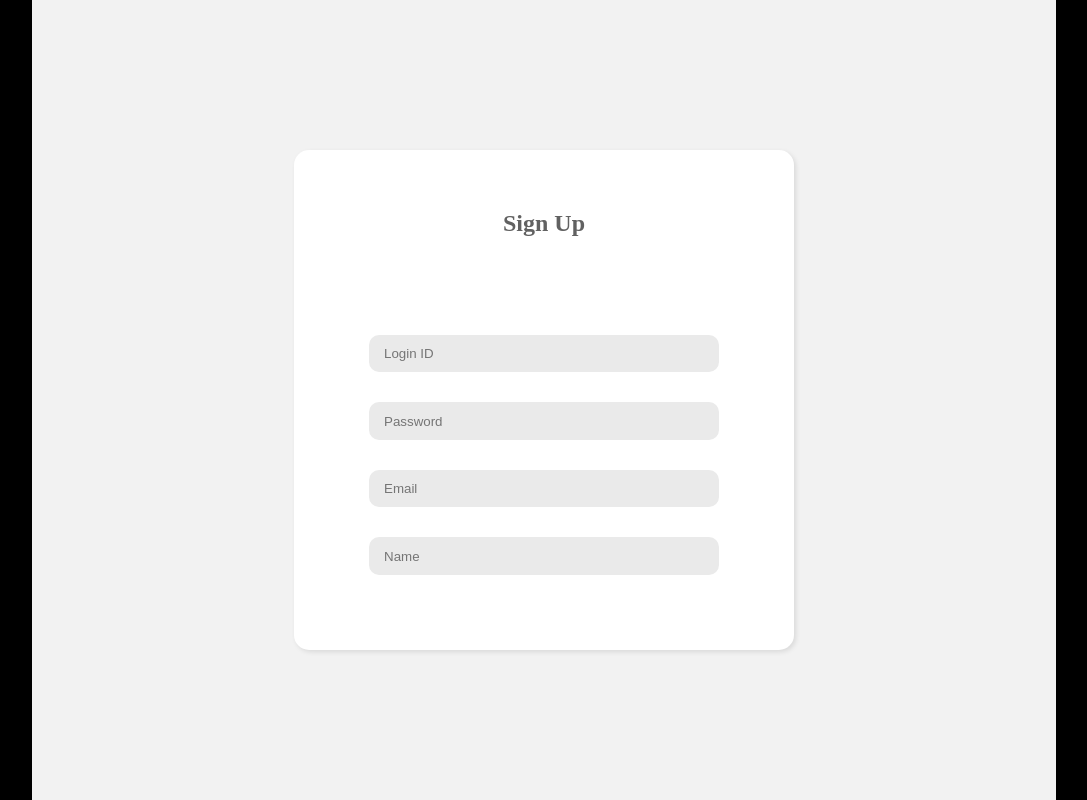
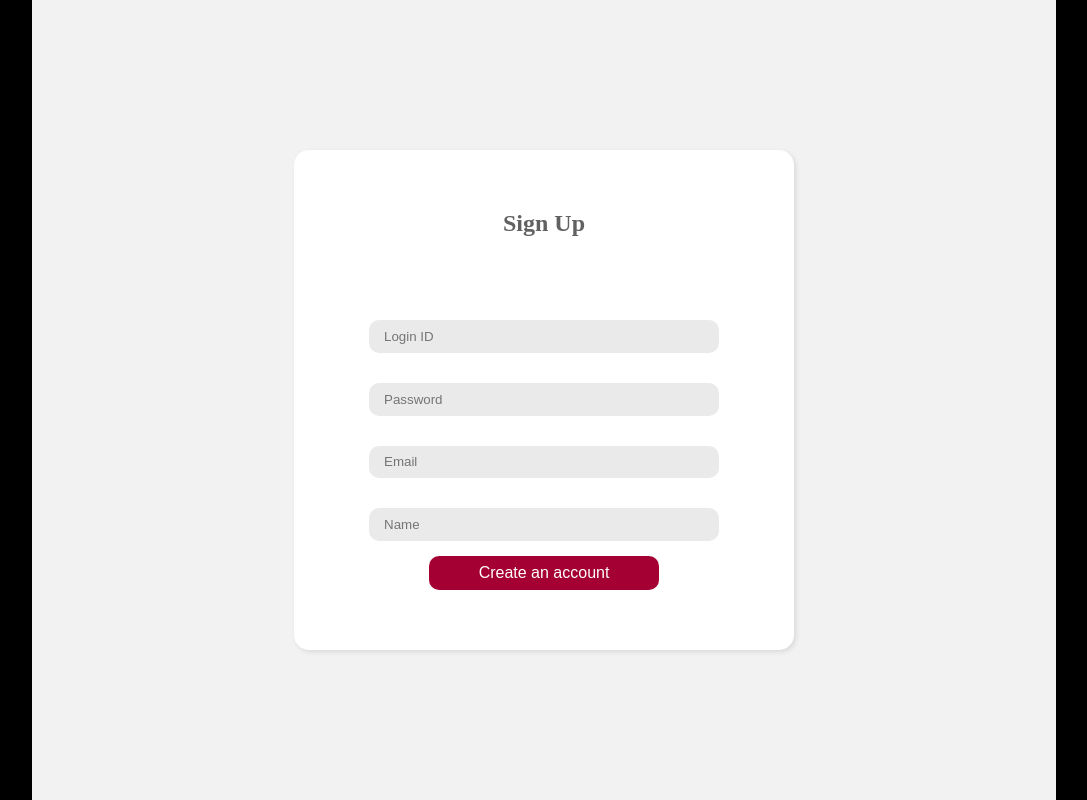
Before and after one commit to KNU-LG/frontend, a React (Create React App) app: page /sign-up in a window 1280 px wide. Shown: the whole page, without its empty margins (96-1183 px from the left). Built offline with nearby package versions, Linux system fonts and the light colour scheme.

Commit message:
feat: 버튼 컴포넌트 추가

```diff
--- a/src/pages/SignUp/index.tsx
+++ b/src/pages/SignUp/index.tsx
@@ -53,6 +53,10 @@ const SignUp = () => {
 
         <CustomInput {...register("name", { required: "이름은 필수입니다." })} placeholder="Name" />
         {errors.name && <ErrorMessage>{errors.name.message}</ErrorMessage>}
+
+        <CustomButton color="red" size="big" type="submit" disabled={status === "pending"}>
+          {status === "pending" ? "가입 처리중..." : "Create an account"}
+        </CustomButton>
 
         {status === "error" && (
           <StatusMessage error>회원가입 중 오류가 발생했습니다. 다시 시도해주세요.</StatusMessage>
```
